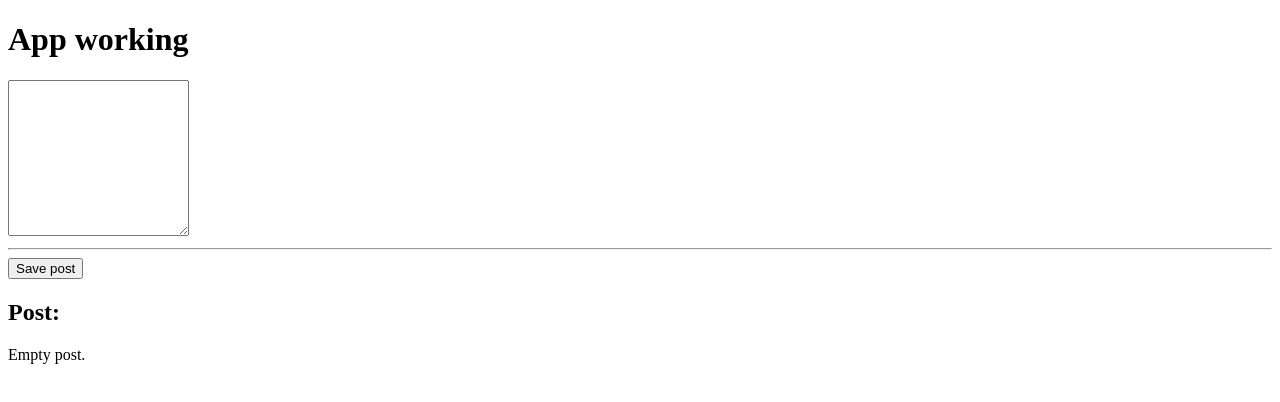
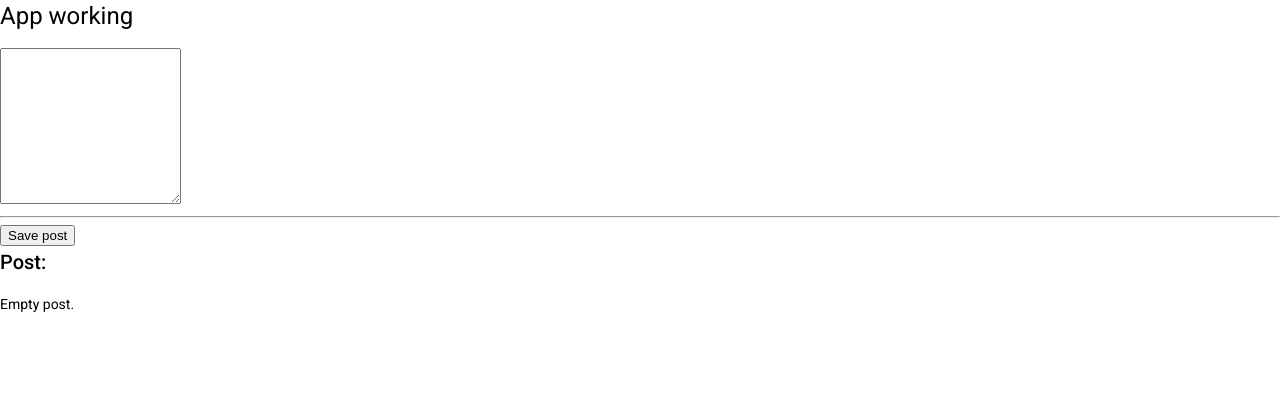
Before and after one commit to caileighsmith/Angular-social-media-app, an Angular app: page / in a window 1280 px wide. Shown: the top 402 px of the page. Built offline with nearby package versions, Linux system fonts and the light colour scheme.

Commit message:
Added angular material + animations

```diff
--- a/angular.json
+++ b/angular.json
@@ -23,6 +23,7 @@
               "src/assets"
             ],
             "styles": [
+              "./node_modules/@angular/material/prebuilt-themes/indigo-pink.css",
               "src/styles.css"
             ],
             "scripts": []
@@ -90,6 +91,7 @@
               "src/assets"
             ],
             "styles": [
+              "./node_modules/@angular/material/prebuilt-themes/indigo-pink.css",
               "src/styles.css"
             ],
             "scripts": []
--- a/package.json
+++ b/package.json
@@ -11,10 +11,12 @@
   "private": true,
   "dependencies": {
     "@angular/animations": "^14.2.0",
+    "@angular/cdk": "^14.2.1",
     "@angular/common": "^14.2.0",
     "@angular/compiler": "^14.2.0",
     "@angular/core": "^14.2.0",
     "@angular/forms": "^14.2.0",
+    "@angular/material": "^14.2.1",
     "@angular/platform-browser": "^14.2.0",
     "@angular/platform-browser-dynamic": "^14.2.0",
     "@angular/router": "^14.2.0",
--- a/src/app/app.module.ts
+++ b/src/app/app.module.ts
@@ -5,6 +5,7 @@
 import { AppComponent } from './app.component';
 import { PostCreateComponent} from './posts/post-create.component'
 import { FormsModule } from '@angular/forms';
+import { BrowserAnimationsModule } from '@angular/platform-browser/animations';
 
 @NgModule({
   declarations: [
@@ -14,7 +15,8 @@
   imports: [
     BrowserModule,
     AppRoutingModule,
-    FormsModule
+    FormsModule,
+    BrowserAnimationsModule
   ],
   providers: [],
   bootstrap: [AppComponent]
--- a/src/app/posts/post-create.component.html
+++ b/src/app/posts/post-create.component.html
@@ -2,4 +2,4 @@
 <hr>
 <button (click)="onAddPost()" >Save post</button>
 <h2>Post:</h2>
-<p>{{newPost}} </p>
+<p> {{newPost}} </p>
--- a/src/app/posts/post-create.component.ts
+++ b/src/app/posts/post-create.component.ts
@@ -1,5 +1,4 @@
 import { Component } from "@angular/core";
-
 
 
 @Component({
@@ -8,14 +7,17 @@
 })
 export class PostCreateComponent {
     //assinging properties
-        //Two way binding 'newpost'
     newPost = 'Empty post.';
-
-    enteredValue = '';
+    enteredValue = ''; //two way binding. Entered value is a prop we bind to the HTML.
 
     onAddPost(){
-        //chaning the property, need to use 'this' as it is in a class.
-        this.newPost = this.enteredValue;
+        if (this.enteredValue.length != 0){
+            //chaning the property, need to use 'this' as it is in a class.
+            this.newPost = this.enteredValue; //binding the newPost to the entered value on the textarea.
+        }else{
+            alert('Post needs to be at least one character long.')
+        }
+
     }
 
 }
--- a/src/index.html
+++ b/src/index.html
@@ -6,8 +6,11 @@
   <base href="/">
   <meta name="viewport" content="width=device-width, initial-scale=1">
   <link rel="icon" type="image/x-icon" href="favicon.ico">
+  <link rel="preconnect" href="https://fonts.gstatic.com">
+  <link href="https://fonts.googleapis.com/css2?family=Roboto:wght@300;400;500&display=swap" rel="stylesheet">
+  <link href="https://fonts.googleapis.com/icon?family=Material+Icons" rel="stylesheet">
 </head>
-<body>
+<body class="mat-typography">
   <app-root></app-root>
 </body>
 </html>
--- a/src/styles.css
+++ b/src/styles.css
@@ -1 +1,4 @@
 /* You can add global styles to this file, and also import other style files */
+
+html, body { height: 100%; }
+body { margin: 0; font-family: Roboto, "Helvetica Neue", sans-serif; }
```
Also changed, not shown: 1 other file (tests, documents, lock files or other folders).
